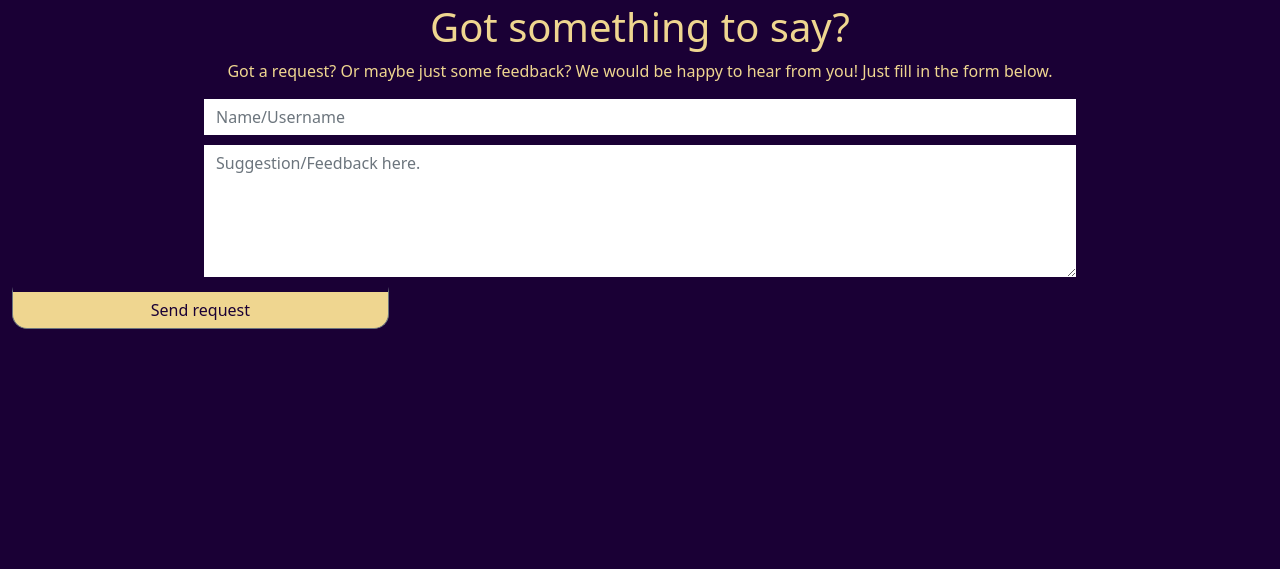
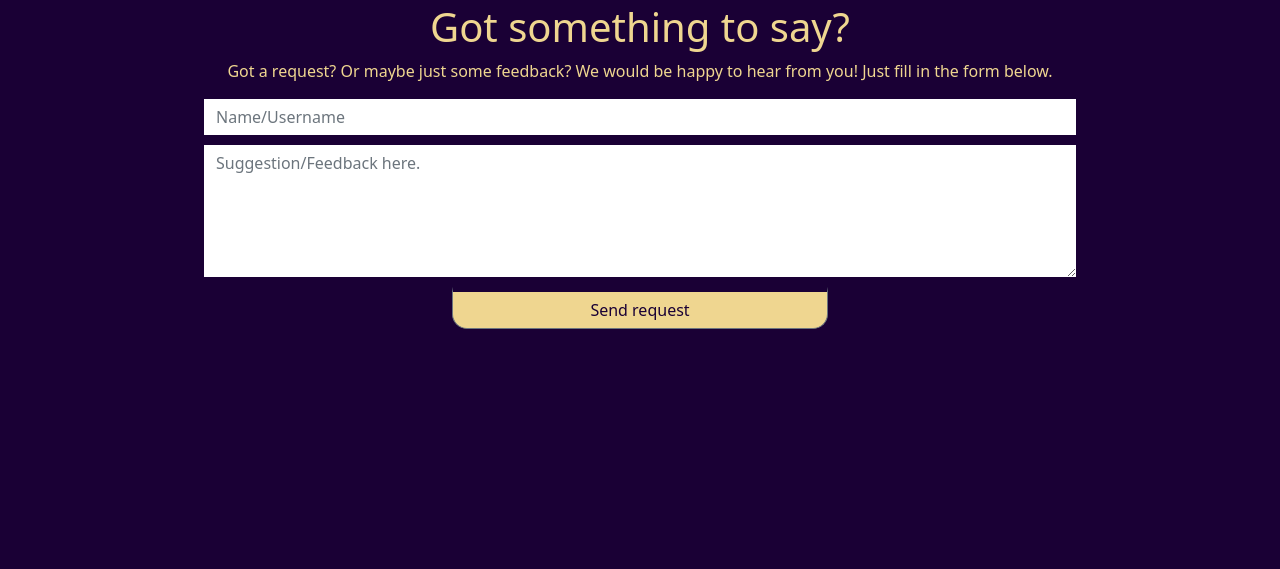
Before and after one commit to Welshy92/everyday-legends, a Django app: page /contact in a window 1280 px wide. Shown: the part 78-647 px from the top of the page. Run offline with Django 3.2, Linux system fonts and the light colour scheme; some libraries are stand-ins or nearby versions.

Commit message:
Fixed contact submit button now centred

```diff
--- a/static/css/style.css
+++ b/static/css/style.css
@@ -237,7 +237,7 @@ footer {
     width: 30%
 }
 
-form > .post-btn2{
+.post-btn2{
     left: 35%
 }
 
--- a/templates/contact-us.html
+++ b/templates/contact-us.html
@@ -16,14 +16,12 @@
             <h1 class="main-h1">Got something to say?</h3>
             <p class="main-p">Got a request? Or maybe just some feedback? We would be happy to hear from you! Just fill in the form below.</p>
 
-            <div class="center-form">
+            <div class="shift-div">
                 <form onsubmit="return sendMail(this);" name="contact-form">
                     <input type="text" name="name" id="name" class="form-control form-extra" placeholder="Name/Username" required />
                     <textarea rows="5" name="details" id="details" class="form-control form-extra" placeholder="Suggestion/Feedback here." required></textarea>
-                    <div class="form-row">
-                        <div class="col">
-                            <button type="submit" class="btn btn-secondary post-btn post-btn2" onclick="emailSent()">Send request</button>
-                        </div>
+                    <div>
+                        <button type="submit" class="btn btn-secondary post-btn2 post-btn" onclick="emailSent()">Send request</button>
                     </div>
                 </form>
             </div>
```
Also changed, not shown: docs/testing.md (+1 -0 lines).
